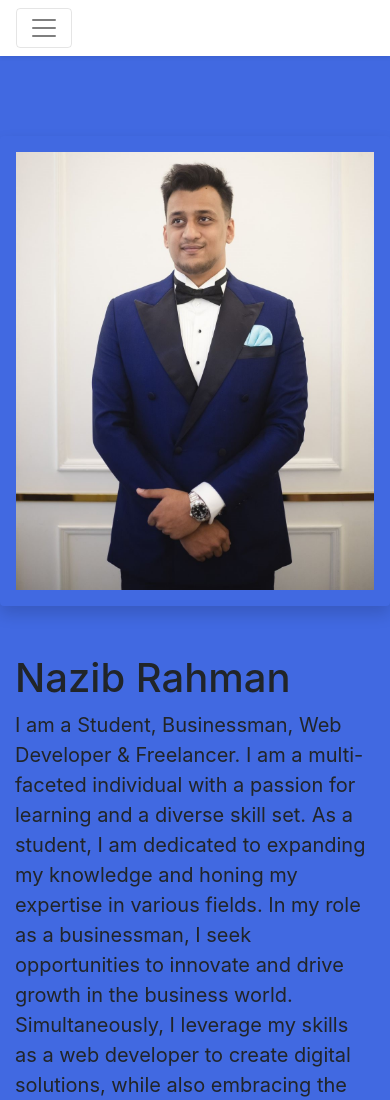
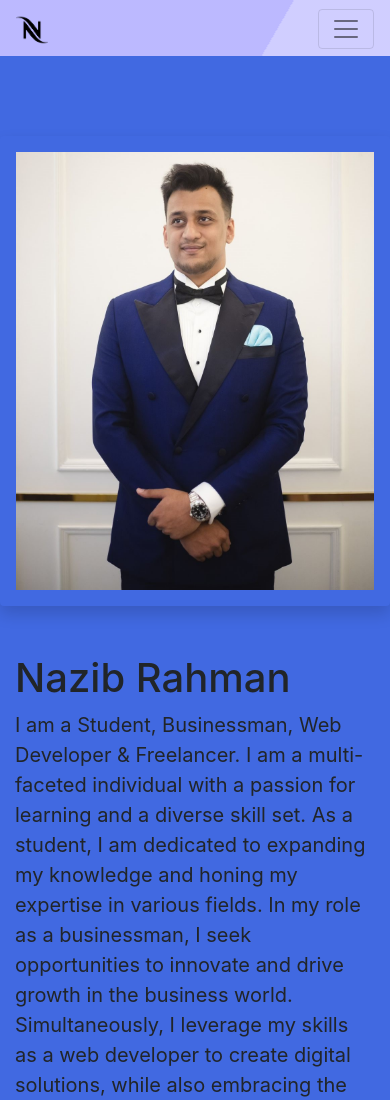
Before and after one commit to Nazib-Rahman/CSE309_Midterm_Portfolio, a plain HTML site: page index.html in a window 390 px wide. Shown: the top 1100 px of the page. Drawn offline with nearby package versions, Linux system fonts and the light colour scheme.

Commit message:
Update index.html

```diff
--- a/index.html
+++ b/index.html
@@ -16,10 +16,12 @@
 		<link rel="stylesheet" href="css/custom.css">
 
 		  <!-- navbar-->
-	<nav class="navbar navbar-light navbar-expand-lg fixed-top shadow-sm bg-white">
-		<button type="button" data-toggle="collapse" data-target="#navbarSupportedContent" aria-controls="navbarSupportedContent" aria-expanded="false" aria-label="Toggle navigation" class="navbar-toggler"><span class="navbar-toggler-icon"></span></button>
+	<nav class="navbar navbar-expand-lg navbar-light fixed-top">
+        <a href="index.html" class="navbar-brand"><img src="logo.png" alt="" width="32" height="32"></a>
+        <button type="button" data-toggle="collapse" data-target="#navbarSupportedContent" aria-controls="navbarSupportedContent"
+            aria-expanded="false" aria-label="Toggle navigation" class="navbar-toggler"><span
+                class="navbar-toggler-icon"></span></button>
         <div id="navbarSupportedContent" class="collapse navbar-collapse">
-		<a href="index.html" class="navbar-brand"><img src="logo.png" alt="" width="32" height="32"></a>
             <ul class="navbar-nav ml-auto">
                 <li class="nav-item"><a href="#" class="nav-link">About Me</a></li>
                 <li class="nav-item"><a href="#skills" class="nav-link">Skills</a></li>
```
Lines whose indentation alone changed are shown as unchanged.
